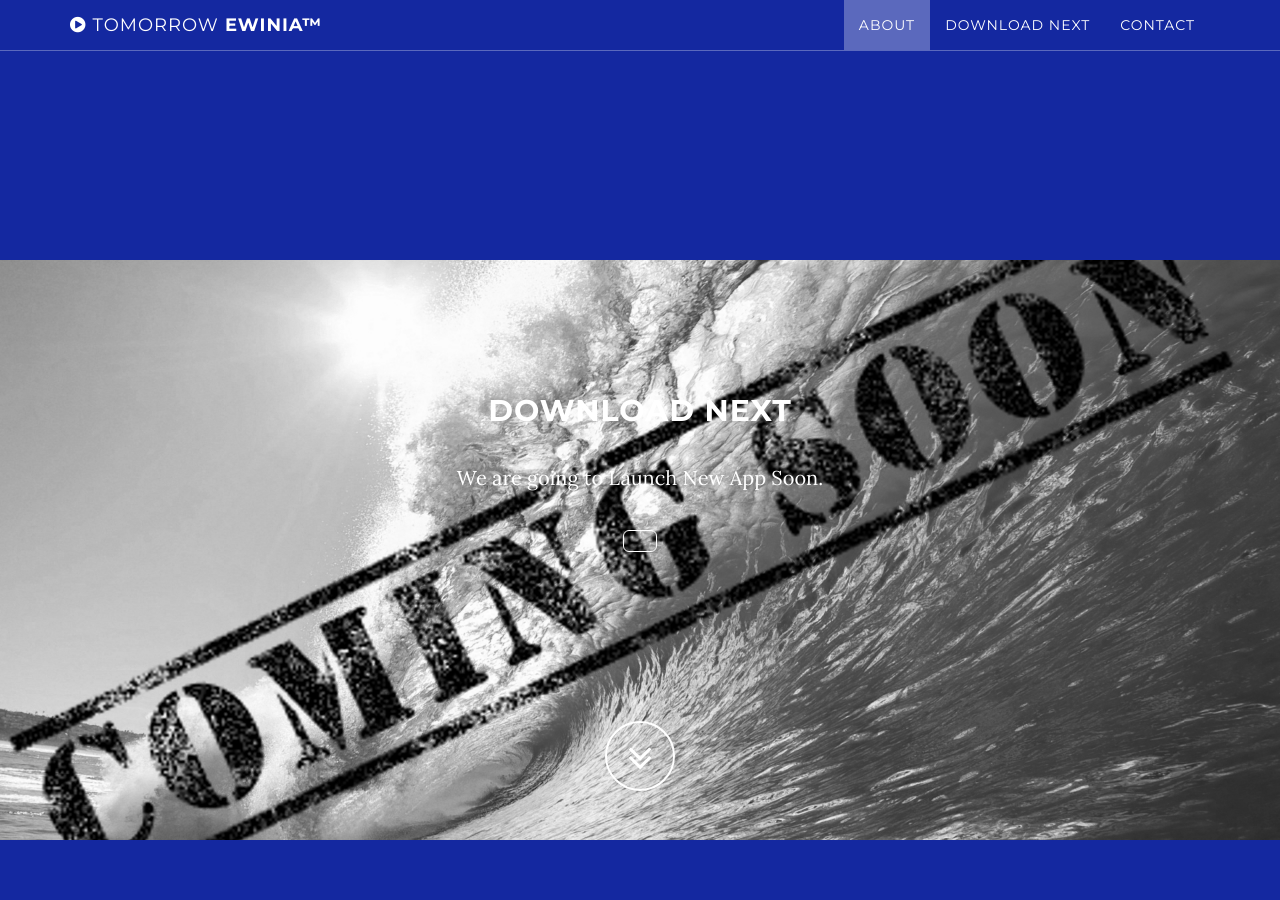
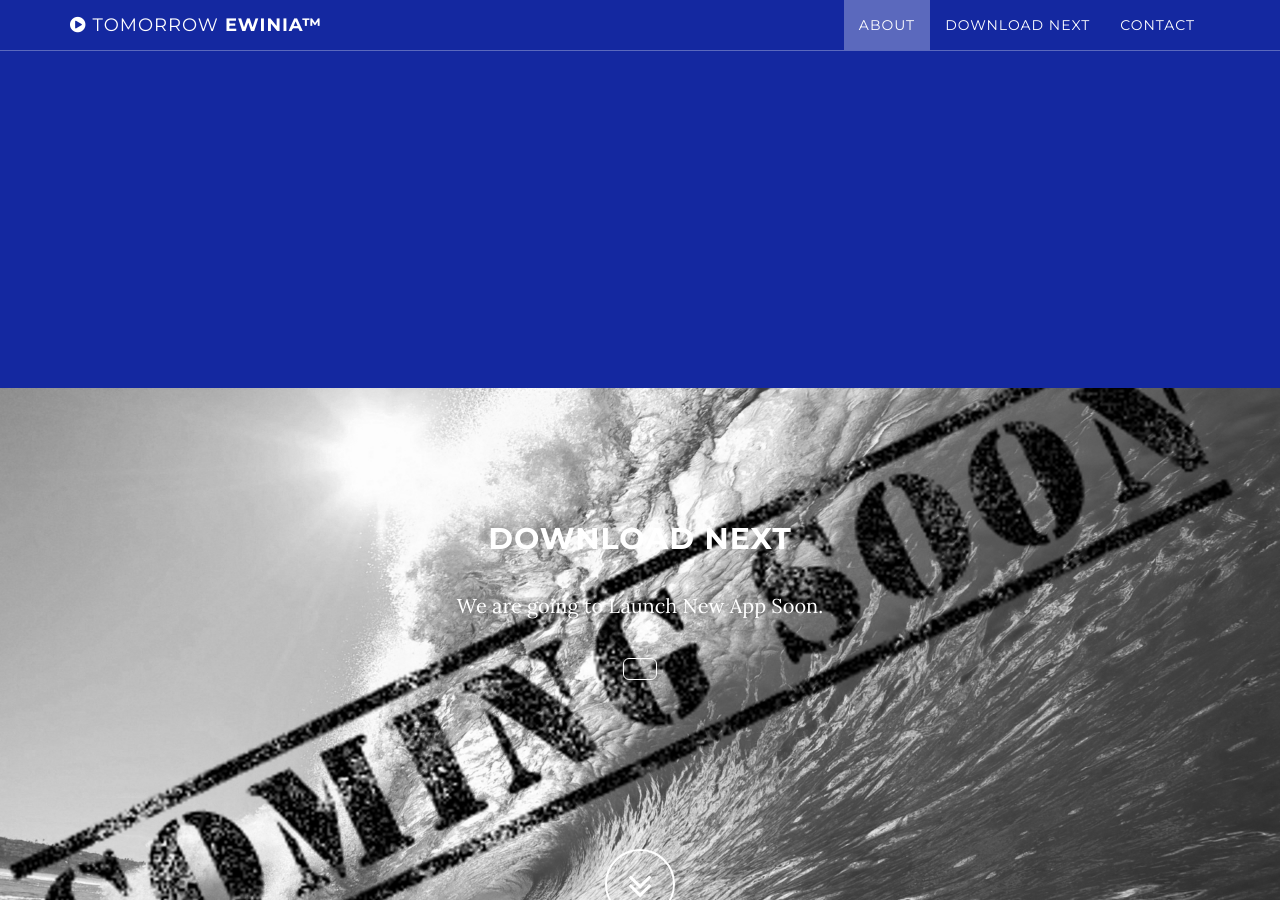
Before and after one commit to nullinstruction/e111, a Jekyll site: the page built from index.html, in a window 1280 px wide and 900 px high, scrolled down 3012 px. Built offline with Jekyll 4.4.1, drawn with Linux system fonts in a browser that asks for light colours; Markdown is read by kramdown in place of the engine named in the settings.

Commit message:
margin-top: -10%;
margin-top: -10%;

```diff
--- a/_includes/css/grayscale.css
+++ b/_includes/css/grayscale.css
@@ -257,7 +257,7 @@ a:focus {
 }
 
 .download-section {
-	margin-top: -10%;
+
 	width: 100%;
 	height: 100%;
 	text-align: center;
--- a/_includes/download.html
+++ b/_includes/download.html
@@ -1,7 +1,6 @@
     <!-- Download Section -->
     <section id="download" class="content-section text-center">
         <div class="download-section">
-		    <meta name="viewport" content="width=device-width">
             <div class="container">
                 <div class="col-lg-8 col-lg-offset-2">
 					<p> </br> <p> </br>
```
